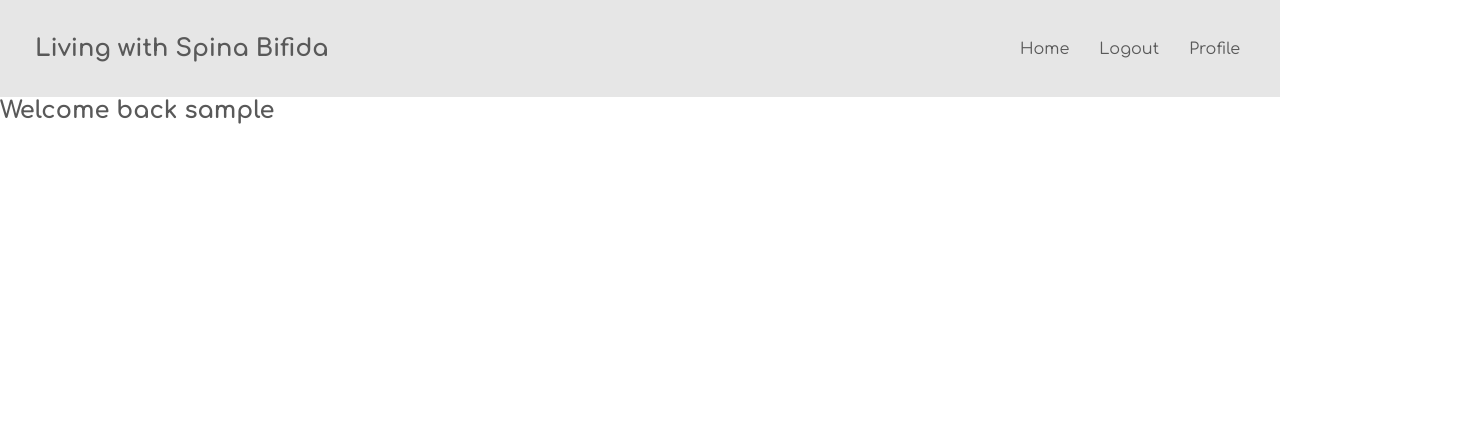
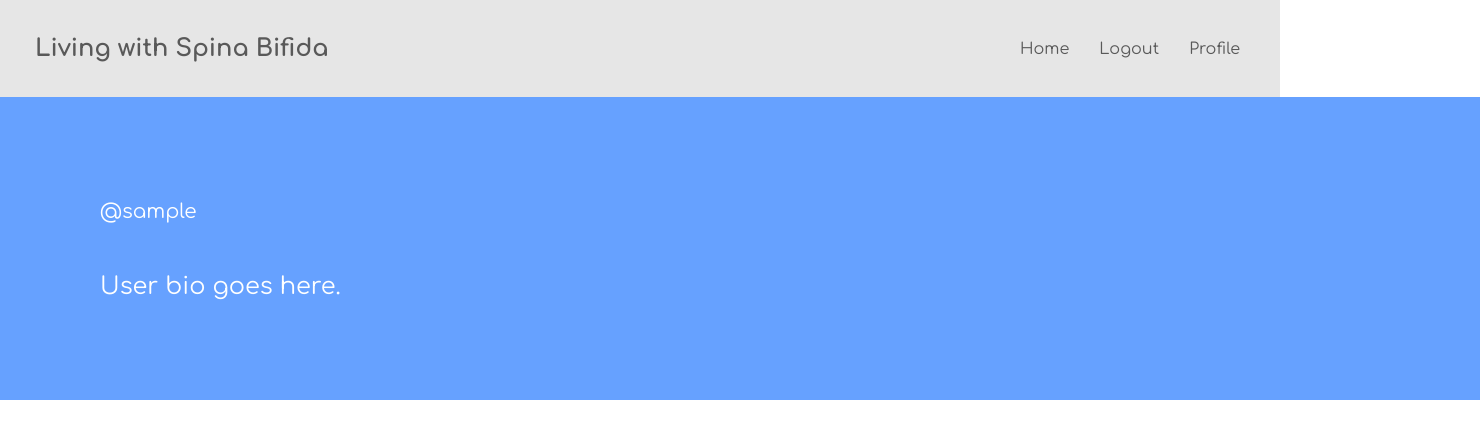
Before and after one commit to tufanbutuner/livingwithspinabifida, a React (Create React App) app: page /profile in a window 1280 px wide. Shown: the top 438 px of the page, 1480 px wide, since content can reach past the window. Built offline with nearby package versions, Linux system fonts and the light colour scheme; sample sign-in values are in the browser's storage.

Commit message:
Updated Profile page UI
- added basic styling to Profile page

```diff
--- a/src/Profile.js
+++ b/src/Profile.js
@@ -1,10 +1,19 @@
+import Card from 'react-bootstrap/Card'
 const axios = require('axios');
 
 function Profile() {
     const username = localStorage.getItem('username');
+    const firstName = localStorage.getItem('firstName');
+    const lastName = localStorage.getItem('lastName');
     return (
         <div className="profile">
-            <h2>Welcome back {username}</h2>
+            <Card id="profileCard">
+                <Card.Body>
+                    <Card.Title className="profileTitle">{firstName} {lastName}</Card.Title>
+                    <Card.Subtitle className="profileSubtitle">@{username}</Card.Subtitle>
+                    <Card.Text className="profileBio"> User bio goes here.</Card.Text>
+                </Card.Body>
+            </Card>
         </div>
     );
 }
--- a/src/css/index.css
+++ b/src/css/index.css
@@ -90,3 +90,39 @@ input[type="text"], input[type="password"], input[type="email"] {
   text-align: center;
   padding: 60px;
 }
+
+/* Profile page */
+#username {
+  text-align: center;
+  padding-top: 60px;
+}
+#fullName {
+  text-align: center;
+}
+
+.profile {
+  align-items: center;
+}
+
+#profileCard {
+  width: 100%;
+  background-color: #66a1ff;
+  padding: 100px;
+}
+
+.profileTitle {
+  margin-bottom: 3px;
+  color: #fff;
+  font-weight: 1000;
+  font-size: 40pt;
+}
+
+.profileSubtitle {
+  font-size: 15pt;
+  color: #fff;
+  margin-bottom: 50px;
+}
+
+.profileBio {
+  font-size: 18pt;
+}
```
